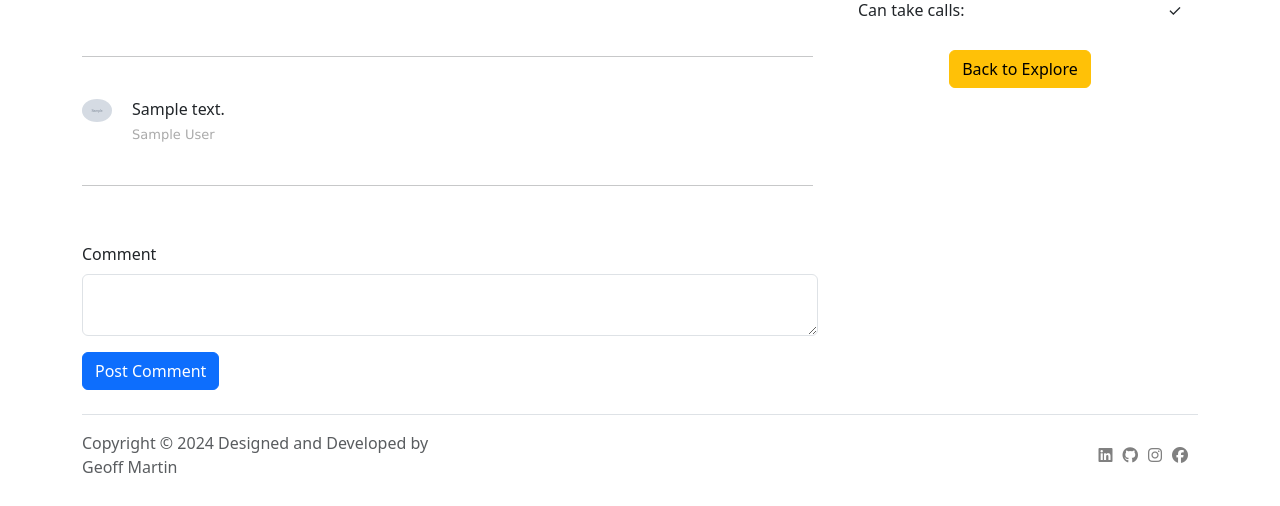
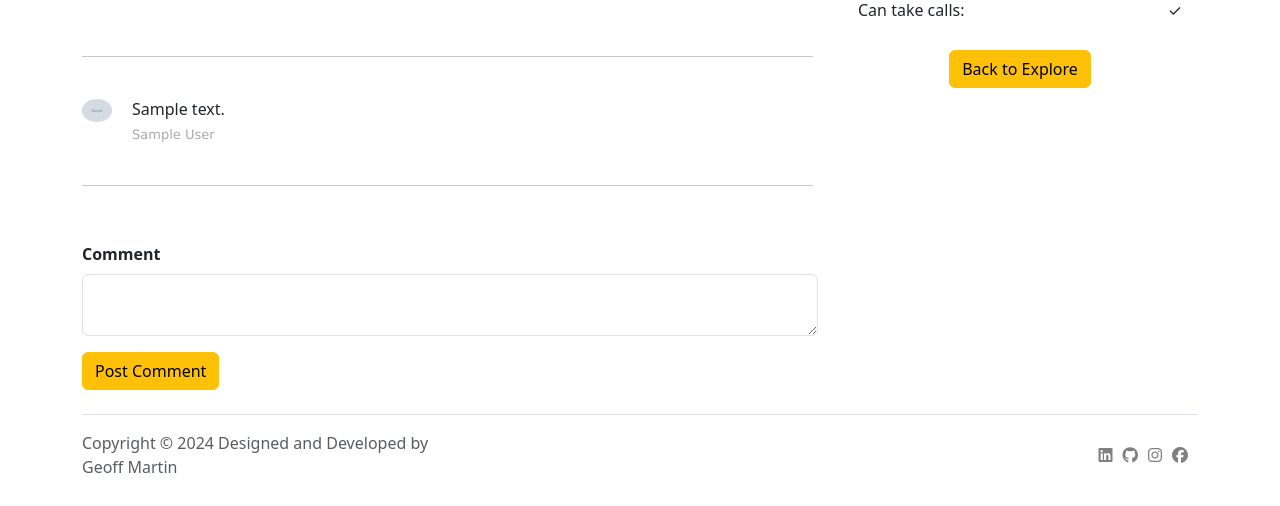
Before and after one commit to geoffm39/cafe-and-wifi-website, a Flask app: page /cafe/1 in a window 1280 px wide. Shown: the part 507-1013 px from the top of the page. Run offline with Flask 3, Linux system fonts and the light colour scheme; tables that the repository leaves empty hold one stand-in row (values such as "Sample post"); grey boxes marked "Sample" are stand-in pictures; some libraries are stand-ins or nearby versions.

Commit message:
style comment form

```diff
--- a/app/static/css/style.css
+++ b/app/static/css/style.css
@@ -198,6 +198,11 @@
   font-size:13px;
 }
 
+.form-label {
+  margin-bottom: 0.5rem;
+  font-weight: bold;
+}
+
 .comment-divider {
     margin-top: 40px;
     margin-bottom: 40px;
--- a/app/templates/cafe.html
+++ b/app/templates/cafe.html
@@ -144,7 +144,7 @@
             </div>
             {{ ckeditor.load() }}
             {{ ckeditor.config(name='comment') }}
-            {{ render_form(comment_form, novalidate=True) }}
+            {{ render_form(comment_form, novalidate=True, button_style='btn btn-warning') }}
         </div>
         <div class="col-4 text-center">
             <a href="{{ url_for('explore') }}" class="btn btn-warning back-explore-button">Back to Explore</a>
```
